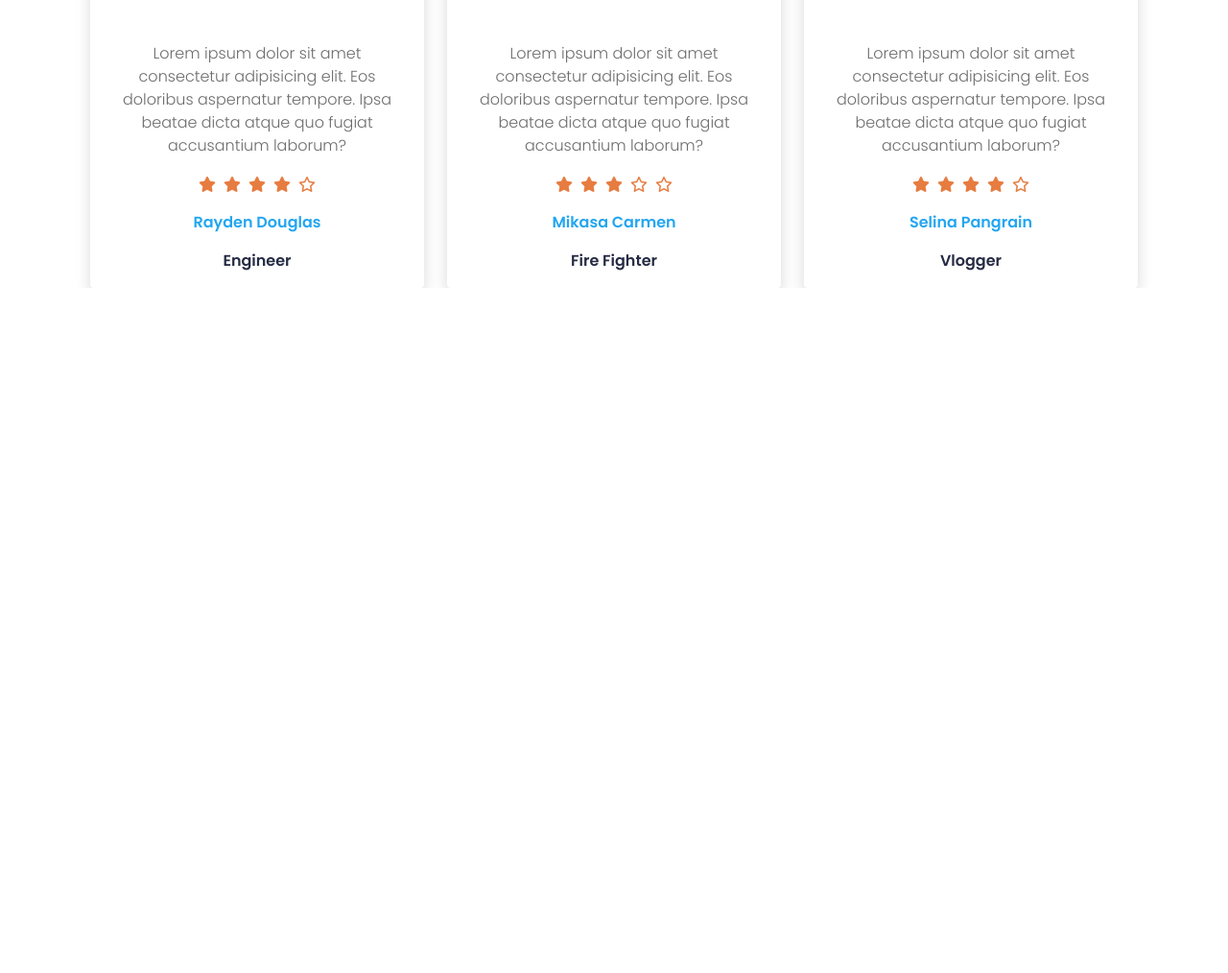
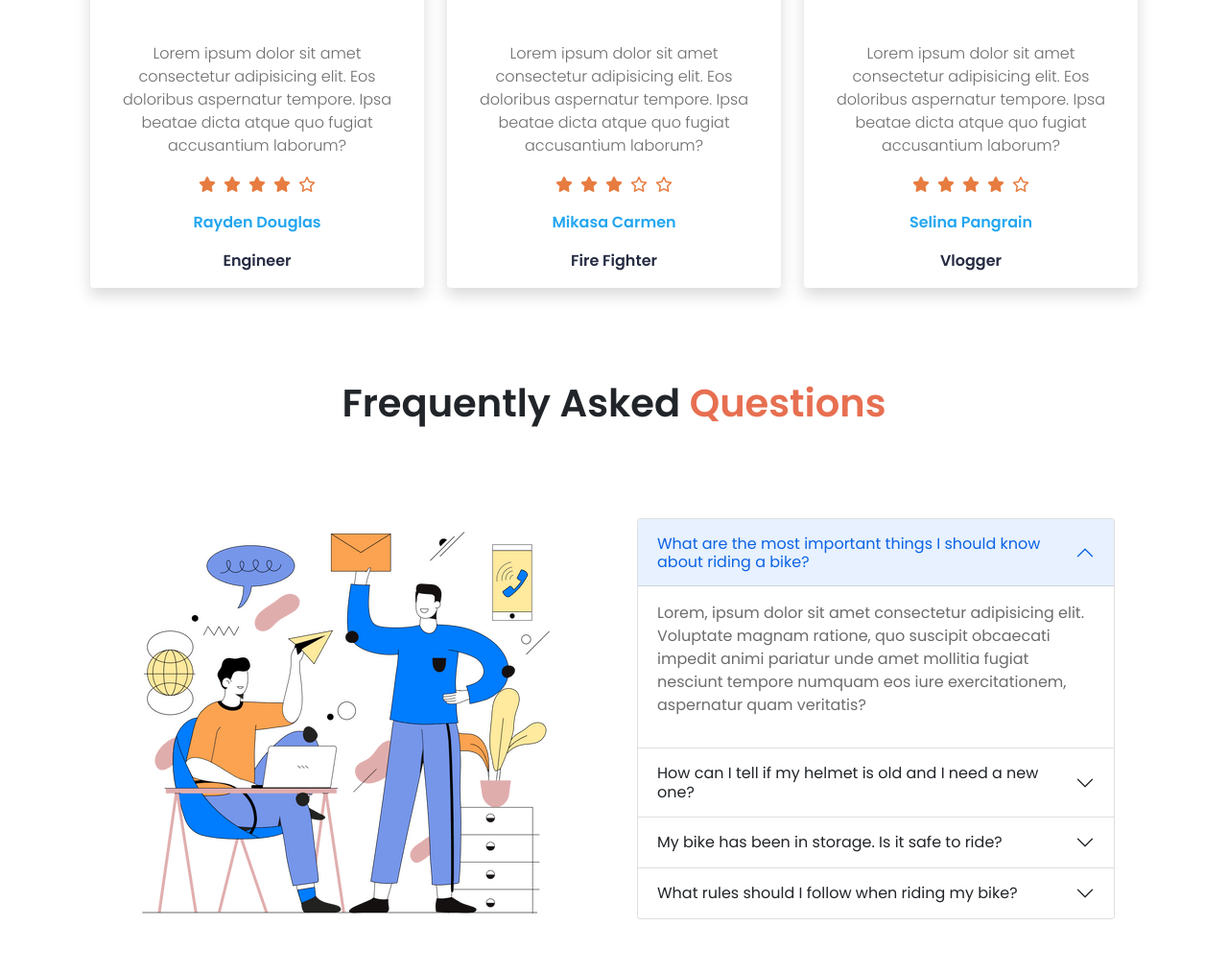
Before and after one commit to jamirahman/Bike-Shop-Bootstrap, a plain HTML site: page index.html in a window 1280 px wide. Shown: the part 2087-3101 px from the top of the page at 96% size. Before the commit the page ends 2387 px from the top, so only its background shows below. Drawn offline with nearby package versions, Linux system fonts and the light colour scheme.

Commit message:
FAQ added

```diff
--- a/index.html
+++ b/index.html
@@ -233,6 +233,95 @@
             </div>
         </section>
 
+        <!-- -------------------------------FAQ with accordion-------------------- -->
+        <h1 class="text-center fw-bold mt-5 pt-5">Frequently Asked <span style="color: #E76F51;">Questions</span></h1>
+
+        <section class="container px-4 my-lg-5 p-lg-5">
+
+            <div class="row gx-5">
+                <div class="col-lg-6 col-md-12 px-5">
+                    <img src="images/faq.png" alt="" class="img-fluid">
+                </div>
+
+                <div class="col-lg-6 col-md-12 pt-lg-0 pt-5">
+                    <div class="accordion" id="accordionPanelsStayOpenExample">
+                        <div class="accordion-item">
+                            <h2 class="accordion-header" id="panelsStayOpen-headingOne">
+                                <button class="accordion-button" type="button" data-bs-toggle="collapse"
+                                    data-bs-target="#panelsStayOpen-collapseOne" aria-expanded="true"
+                                    aria-controls="panelsStayOpen-collapseOne">
+                                    What are the most important things I should know about riding a bike?
+                                </button>
+                            </h2>
+                            <div id="panelsStayOpen-collapseOne" class="accordion-collapse collapse show"
+                                aria-labelledby="panelsStayOpen-headingOne">
+                                <div class="accordion-body">
+                                    <p class="d-text-color">Lorem, ipsum dolor sit amet consectetur adipisicing elit.
+                                        Voluptate magnam
+                                        ratione, quo suscipit obcaecati impedit animi pariatur unde amet mollitia fugiat
+                                        nesciunt tempore numquam eos iure exercitationem, aspernatur quam veritatis?</p>
+                                </div>
+                            </div>
+                        </div>
+                        <div class="accordion-item">
+                            <h2 class="accordion-header" id="panelsStayOpen-headingTwo">
+                                <button class="accordion-button collapsed" type="button" data-bs-toggle="collapse"
+                                    data-bs-target="#panelsStayOpen-collapseTwo" aria-expanded="false"
+                                    aria-controls="panelsStayOpen-collapseTwo">
+                                    How can I tell if my helmet is old and I need a new one?
+                                </button>
+                            </h2>
+                            <div id="panelsStayOpen-collapseTwo" class="accordion-collapse collapse"
+                                aria-labelledby="panelsStayOpen-headingTwo">
+                                <div class="accordion-body">
+                                    <p class="d-text-color">Lorem ipsum dolor sit amet consectetur adipisicing elit.
+                                        Sunt deleniti qui id quas atque tempore quidem quod. Deleniti, nostrum ullam.
+                                    </p>
+                                </div>
+                            </div>
+                        </div>
+                        <div class="accordion-item">
+                            <h2 class="accordion-header" id="panelsStayOpen-headingThree">
+                                <button class="accordion-button collapsed" type="button" data-bs-toggle="collapse"
+                                    data-bs-target="#panelsStayOpen-collapseThree" aria-expanded="false"
+                                    aria-controls="panelsStayOpen-collapseThree">
+                                    My bike has been in storage. Is it safe to ride?
+                                </button>
+                            </h2>
+                            <div id="panelsStayOpen-collapseThree" class="accordion-collapse collapse"
+                                aria-labelledby="panelsStayOpen-headingThree">
+                                <div class="accordion-body">
+                                    <p class="d-text-color">Lorem ipsum dolor sit, amet consectetur adipisicing elit.
+                                        Sequi velit soluta minus corrupti cupiditate odit sit consequatur maiores veniam
+                                        ut?</p>
+                                </div>
+                            </div>
+                        </div>
+                        <div class="accordion-item">
+                            <h2 class="accordion-header" id="panelsStayOpen-headingFour">
+                                <button class="accordion-button collapsed" type="button" data-bs-toggle="collapse"
+                                    data-bs-target="#panelsStayOpen-collapseFour" aria-expanded="false"
+                                    aria-controls="panelsStayOpen-collapseFour">
+                                    What rules should I follow when riding my bike?
+                                </button>
+                            </h2>
+                            <div id="panelsStayOpen-collapseFour" class="accordion-collapse collapse"
+                                aria-labelledby="panelsStayOpen-headingFour">
+                                <div class="accordion-body">
+                                    <p class="d-text-color">Lorem ipsum dolor sit amet consectetur adipisicing elit.
+                                        Enim itaque voluptates facilis rem incidunt. Blanditiis dolore ex itaque
+                                        quas exercitationem perspiciatis vero natus reprehenderit! Voluptates
+                                        tenetur repellendus rem blanditiis eum.</p>
+                                </div>
+                            </div>
+                        </div>
+                    </div>
+                </div>
+
+            </div>
+
+        </section>
+
     </main>
 
     <footer>
--- a/style.css
+++ b/style.css
@@ -51,3 +51,5 @@ header{
 .rating-color{
     color: #E77C40;
 }
+
+/* --------------------------------FAQ ---------------------------- */
```
